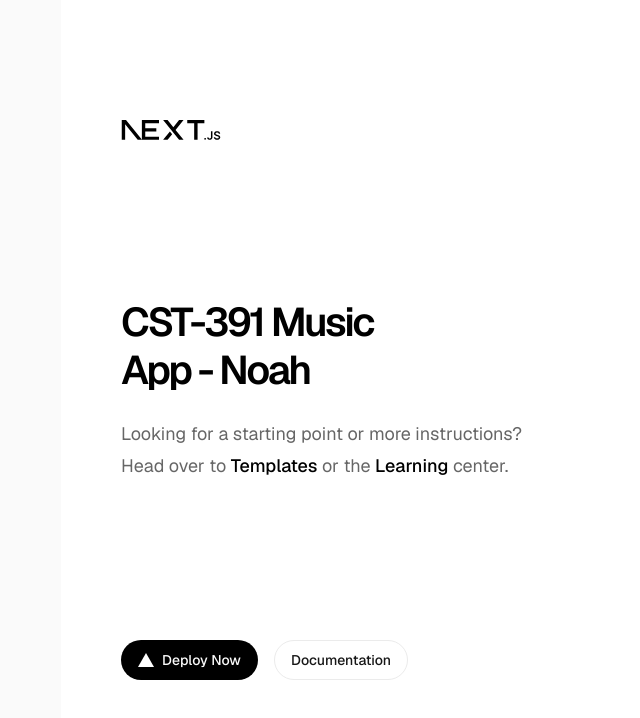
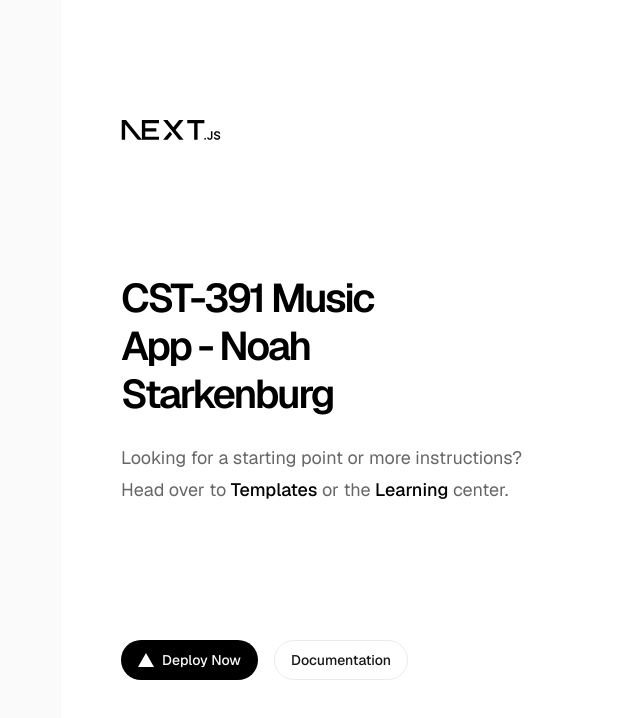
Before and after one commit to NoahStarkenburg/cst391-music-app, a Next.js app: page / in a window 1280 px wide. Shown: the top 718 px of the page, without its empty margins (179-819 px from the left). Built offline with nearby package versions, Linux system fonts and the light colour scheme.

Commit message:
Update homepage with full name

```diff
--- a/app/page.tsx
+++ b/app/page.tsx
@@ -14,7 +14,7 @@ export default function Home() {
           priority
         />
         <div className={styles.intro}>
-          <h1>CST-391 Music App - Noah</h1>
+          <h1>CST-391 Music App - Noah Starkenburg</h1>
           <p>
             Looking for a starting point or more instructions? Head over to{" "}
             <a
```
